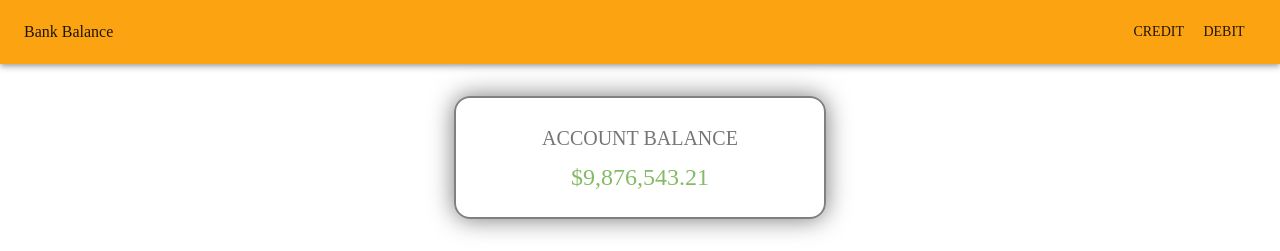
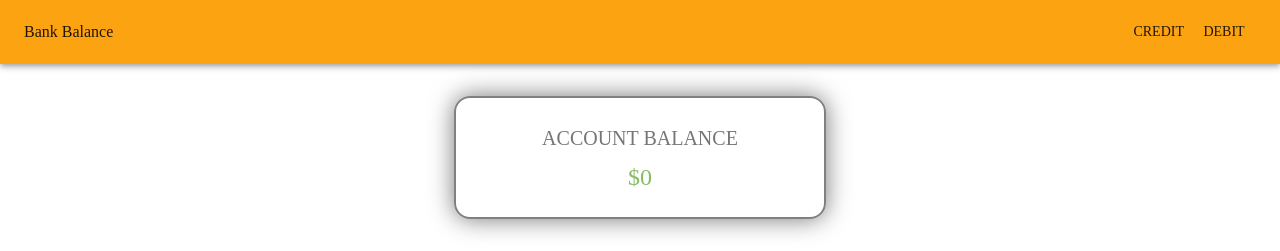
Before and after one commit to Web-Dev-Speedrunners/Assignment-7, a React (Create React App) app: page /credit in a window 1280 px wide. Shown: the top 251 px of the page. Built offline with nearby package versions, Linux system fonts and the light colour scheme; no server answers.

Commit message:
Display Correct Balance

```diff
--- a/src/components/account_balance/index.tsx
+++ b/src/components/account_balance/index.tsx
@@ -2,7 +2,7 @@ import React, { useContext } from "react";
 
 import { Typography, makeStyles } from "@material-ui/core";
 
-// import TransactionContext from "../../contexts/transaction";
+import TransactionContext from "../../contexts/transaction";
 import numWithCommas from "../../utils/numWCommas";
 
 const useStyles = makeStyles({
@@ -26,8 +26,7 @@ const useStyles = makeStyles({
 const AccountBalance: React.FC = () => {
   const styleClass = useStyles();
 
-  // const { balance } = useContext(TransactionContext);
-  const balance = 9876543.21;
+  const { balance } = useContext(TransactionContext);
 
   return (
     <div>
```
